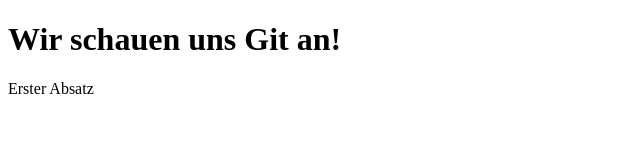
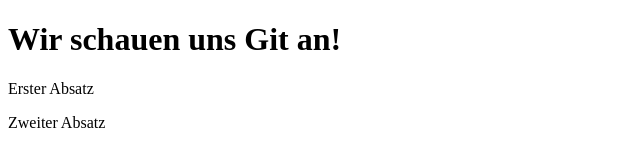
Before and after one commit to janamoser06/gitrepo_max_g2, a plain HTML site: page index.html in a window 1280 px wide. Shown: the whole page, without its empty margins (0-640 px from the left). Drawn offline with Linux system fonts and the light colour scheme.

Commit message:
zweiter Absatz

```diff
--- a/index.html
+++ b/index.html
@@ -8,6 +8,7 @@
 
 <h1> Wir schauen uns Git an! </h1>
 <p>Erster Absatz</p>
+<p>Zweiter Absatz</p>
 
 </body>
 </html>
```
